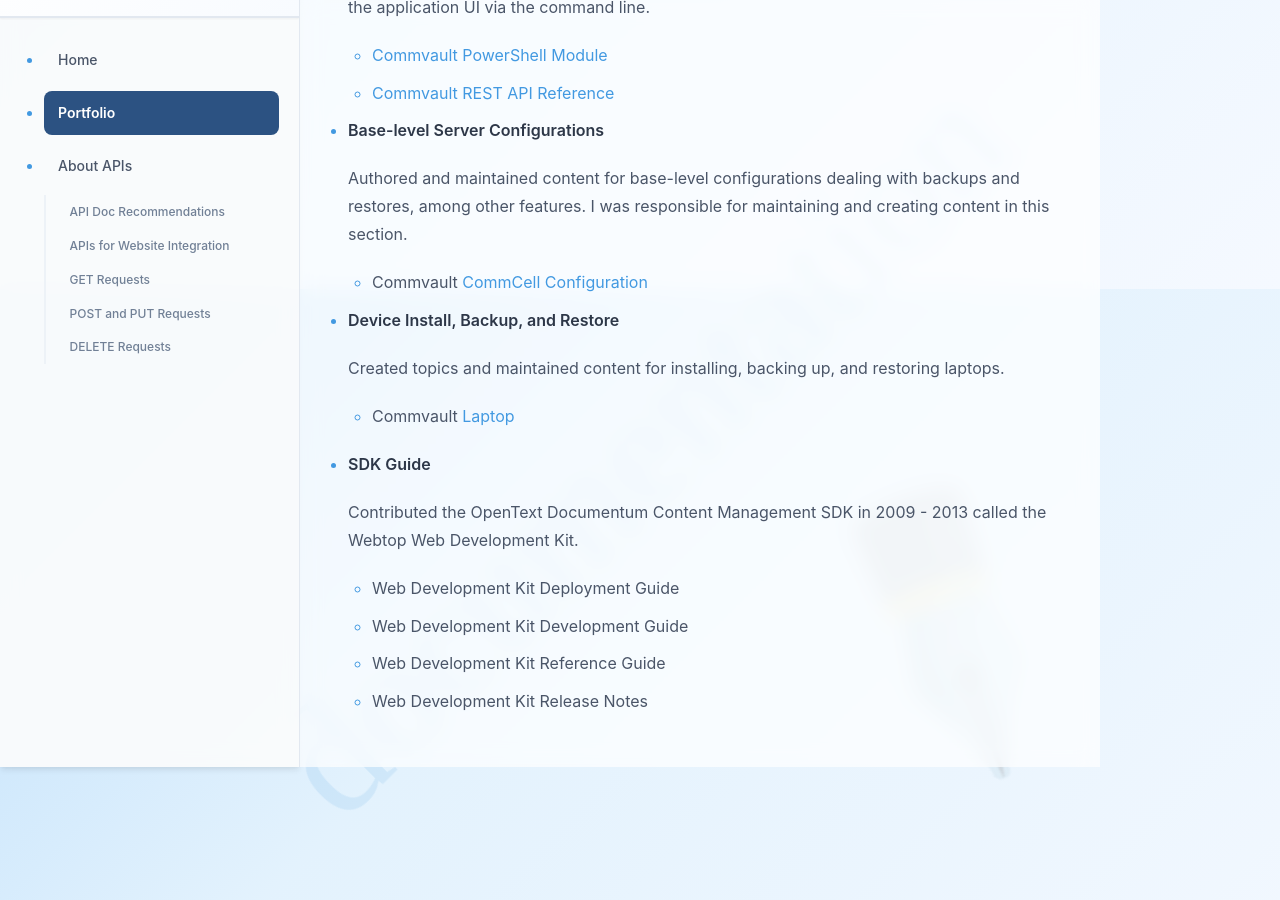
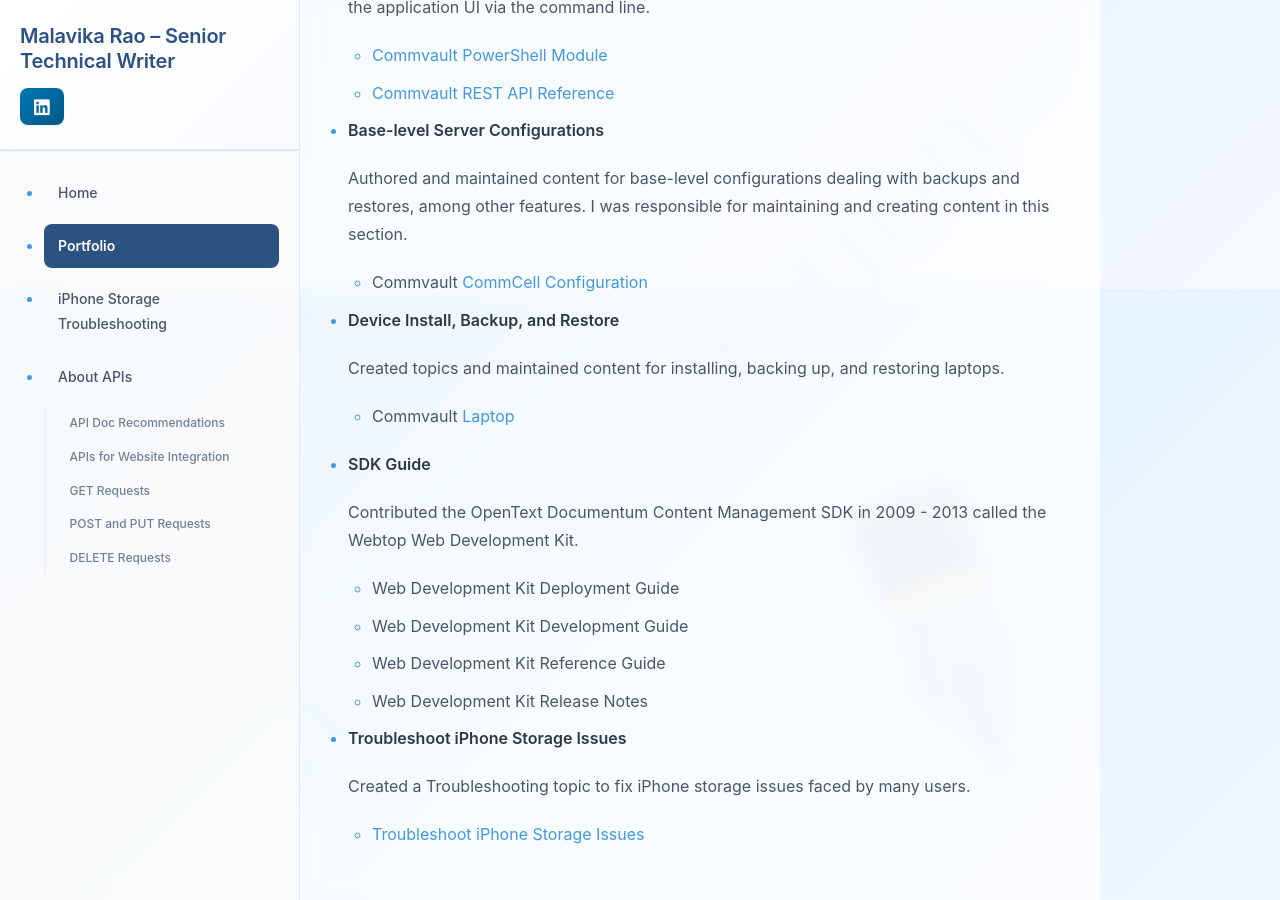
Before and after one commit to msraofolio/msraofolio.github.io, a Jekyll site: the page built from docs/portfolio.md, in a window 1280 px wide and 900 px high, scrolled down 611 px. Built offline with Jekyll 4.4.1, drawn with Linux system fonts in a browser that asks for light colours.

Commit message:
April_4_Added_Troubleshooting_Topic

```diff
--- a/docs/_layouts/default.html
+++ b/docs/_layouts/default.html
@@ -36,6 +36,13 @@
           <a href="{{ '/portfolio/' | relative_url }}"
              class="{% if page.url == '/portfolio/' %}active{% endif %}">
              Portfolio
+          </a>
+        </li>
+
+        <li>
+          <a href="{{ '/case-studies/iPhone_storage_troubleshooting/' | relative_url }}"
+             class="{% if page.url == '/case-studies/iPhone_storage_troubleshooting/' %}active{% endif %}">
+             iPhone Storage Troubleshooting
           </a>
         </li>
 
--- a/docs/portfolio.md
+++ b/docs/portfolio.md
@@ -57,6 +57,12 @@ A curated selection of writing samples that demonstrate my range across technica
 
   * Web Development Kit Release Notes
 
+- **Troubleshoot iPhone Storage Issues**
+
+  Created a Troubleshooting topic to fix iPhone storage issues faced by many users.
+
+    * [Troubleshoot iPhone Storage Issues](case-studies/iPhone_storage_troubleshooting/)
+
 
 <!---
 ---
```
Also changed, not shown: docs/case-studies/iPhone_storage_troubleshooting.md (added, +84 -0 lines), docs/images/Individual_Offload.png (added), docs/images/iPhone_Screenshot.png (added).
